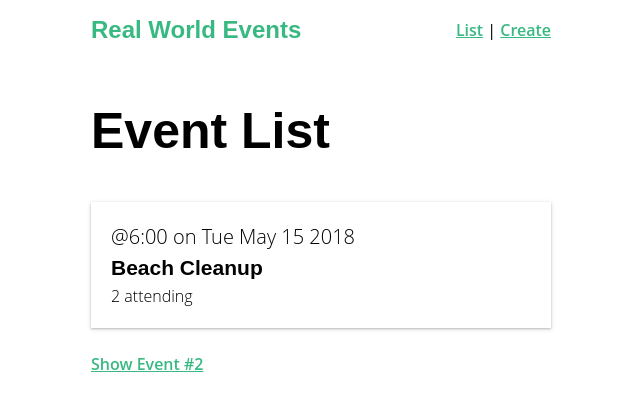
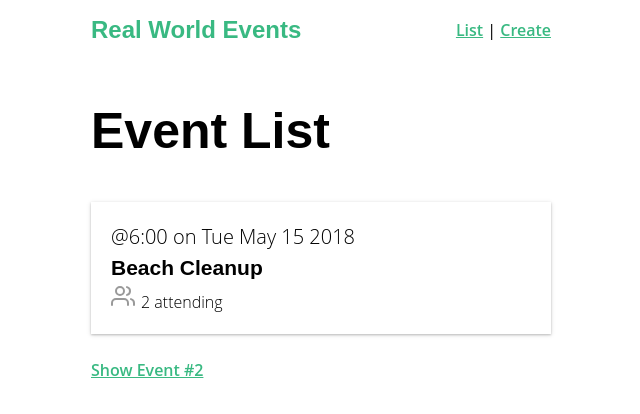
Before and after one commit to BbsonLin/real-workd-vue, a Vue app: page /#/ in a window 1280 px wide. Shown: the top 414 px of the page, without its empty margins (319-959 px from the left). Built offline with nearby package versions, Linux system fonts and the light colour scheme.

Commit message:
feat: 7. Global Components

```diff
--- a/package.json
+++ b/package.json
@@ -21,6 +21,7 @@
     "eslint": "^5.8.0",
     "eslint-plugin-prettier": "^3.0.0",
     "eslint-plugin-vue": "^5.0.0-0",
+    "lodash": "^4.17.11",
     "node-sass": "^4.9.0",
     "sass-loader": "^7.0.1",
     "vue-template-compiler": "^2.5.17"
--- /dev/null
+++ b/src/components/BaseIcon.vue
@@ -0,0 +1,41 @@
+<template>
+  <div class="icon-wrapper">
+    <svg class="icon" :width="width" :height="height">
+      <use v-bind="{ 'xlink:href': '/feather-sprite.svg#' + name }" />
+    </svg>
+  </div>
+</template>
+
+<script>
+export default {
+  props: {
+    name: String,
+    width: {
+      type: [Number, String],
+      default: 24
+    },
+    height: {
+      type: [Number, String],
+      default: 24
+    }
+  }
+}
+</script>
+
+<style scoped>
+.icon-wrapper {
+  display: inline-flex;
+  align-items: center;
+  color: rgba(0, 0, 0, 0.4);
+  font-size: 1rem;
+  font-weight: 600;
+}
+.icon {
+  stroke: currentColor;
+  stroke-width: 2;
+  stroke-linecap: round;
+  stroke-linejoin: round;
+  fill: none;
+  margin-right: 6px;
+}
+</style>
--- a/src/components/EventCard.vue
+++ b/src/components/EventCard.vue
@@ -6,6 +6,7 @@
     <div class="event-card -shadow">
       <span class="eyebrow">@{{ event.time }} on {{ event.date }}</span>
       <h4 class="title">{{ event.title }}</h4>
+      <BaseIcon name="users" />
       <span>{{ event.attendees.length }} attending</span>
     </div>
   </router-link>
--- a/src/main.js
+++ b/src/main.js
@@ -2,6 +2,24 @@
 import App from './App.vue'
 import router from './router'
 import store from './store'
+import upperFirst from 'lodash/upperFirst'
+import camelCase from 'lodash/camelCase'
+
+const baseComponents = require.context(
+  './components',
+  false,
+  /Base[A-Z]\w+\.(vue|js)$/
+)
+
+baseComponents.keys().forEach(fileName => {
+  const componentConfig = baseComponents(fileName)
+
+  const componentName = upperFirst(
+    camelCase(fileName.replace(/^\.\/(.*)\.\w+$/, '$1'))
+  )
+
+  Vue.component(componentName, componentConfig.default || componentConfig)
+})
 
 Vue.config.productionTip = false
 
```
Also changed, not shown: public/feather-sprite.svg (added).
